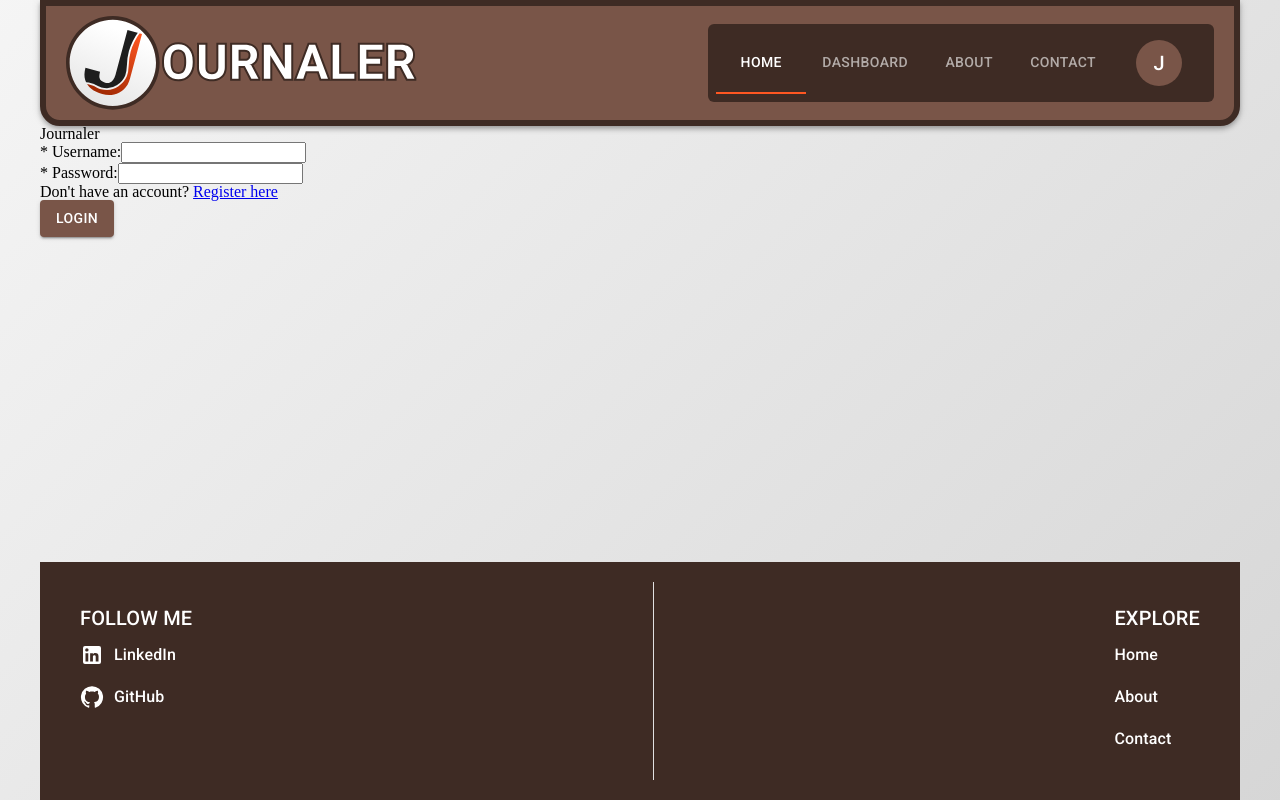
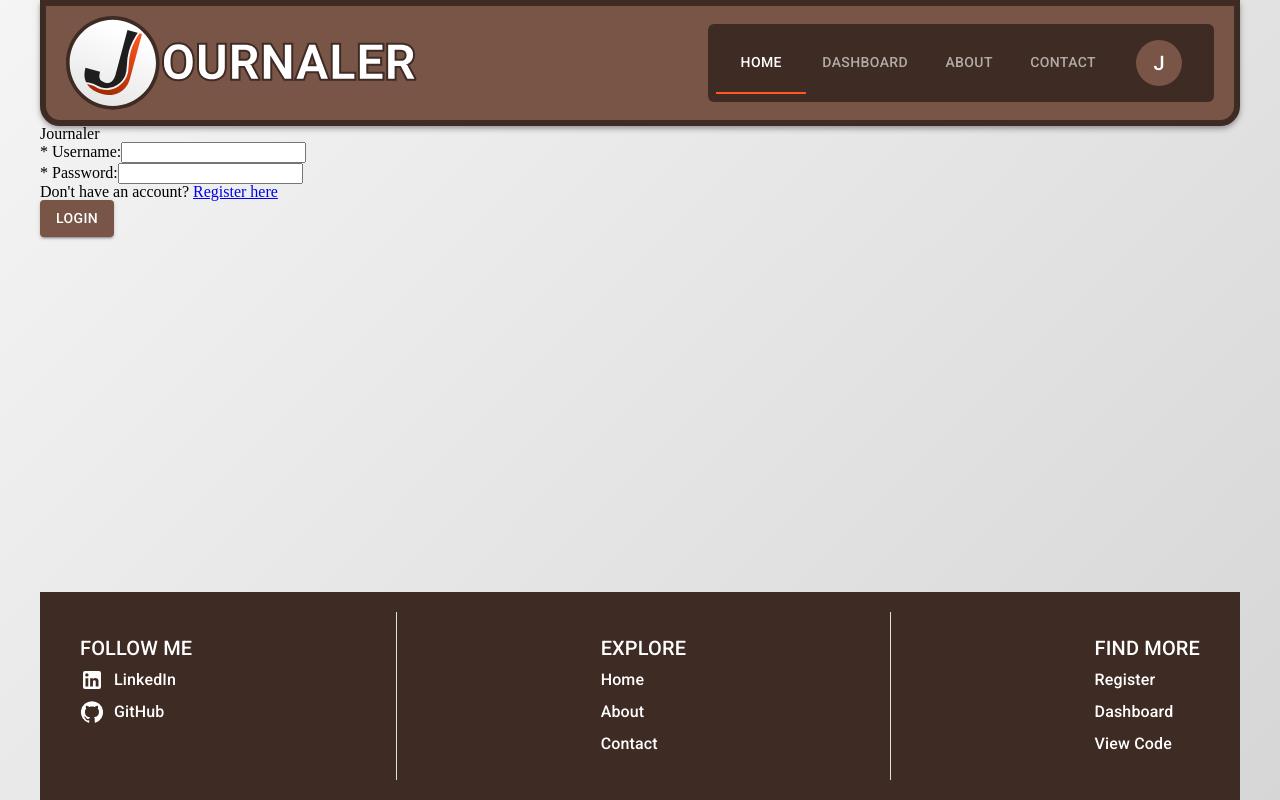
Before and after one commit to waylonturbes/journaler-frontend, a React (Create React App) app: page / in a window 1280 px wide. Built offline with nearby package versions, Linux system fonts and the light colour scheme.

Commit message:
feat: complete find more footer section

```diff
--- a/src/components/base/Footer/DesktopFooter.tsx
+++ b/src/components/base/Footer/DesktopFooter.tsx
@@ -54,6 +54,32 @@ const DesktopFooter = () => {
           route={"/contact"}
         />
       </List>
+      <Divider
+        orientation="vertical"
+        flexItem
+        sx={{ bgcolor: "common.white" }}
+      />
+      <List component="div" sx={{ p: "20px" }}>
+        <Typography variant="h6" color="common.white">
+          FIND MORE
+        </Typography>
+        <CustomListItem
+          text="Register"
+          component={NavLink as any}
+          route={"/auth/register"}
+        />
+        {/* Dashboard will only be visible when logged in */}
+        <CustomListItem
+          text="Dashboard"
+          component={NavLink as any}
+          route={"/dashboard"}
+        />
+        <CustomListItem
+          text="View Code"
+          component="a"
+          link="https://github.com/waylonturbes/journaler-frontend"
+        />
+      </List>
     </Box>
   );
 };
--- a/src/components/base/FooterListItem.tsx
+++ b/src/components/base/FooterListItem.tsx
@@ -21,8 +21,7 @@ const CustomListItem = (props: CustomListItemProps) => {
     <ListItem sx={{ p: "0px" }}>
       <ListItemButton
         sx={{
-          px: "0px",
-          py: "5px",
+          p: "0px",
           justifyContent: "space-between",
         }}
         component={component}
```
